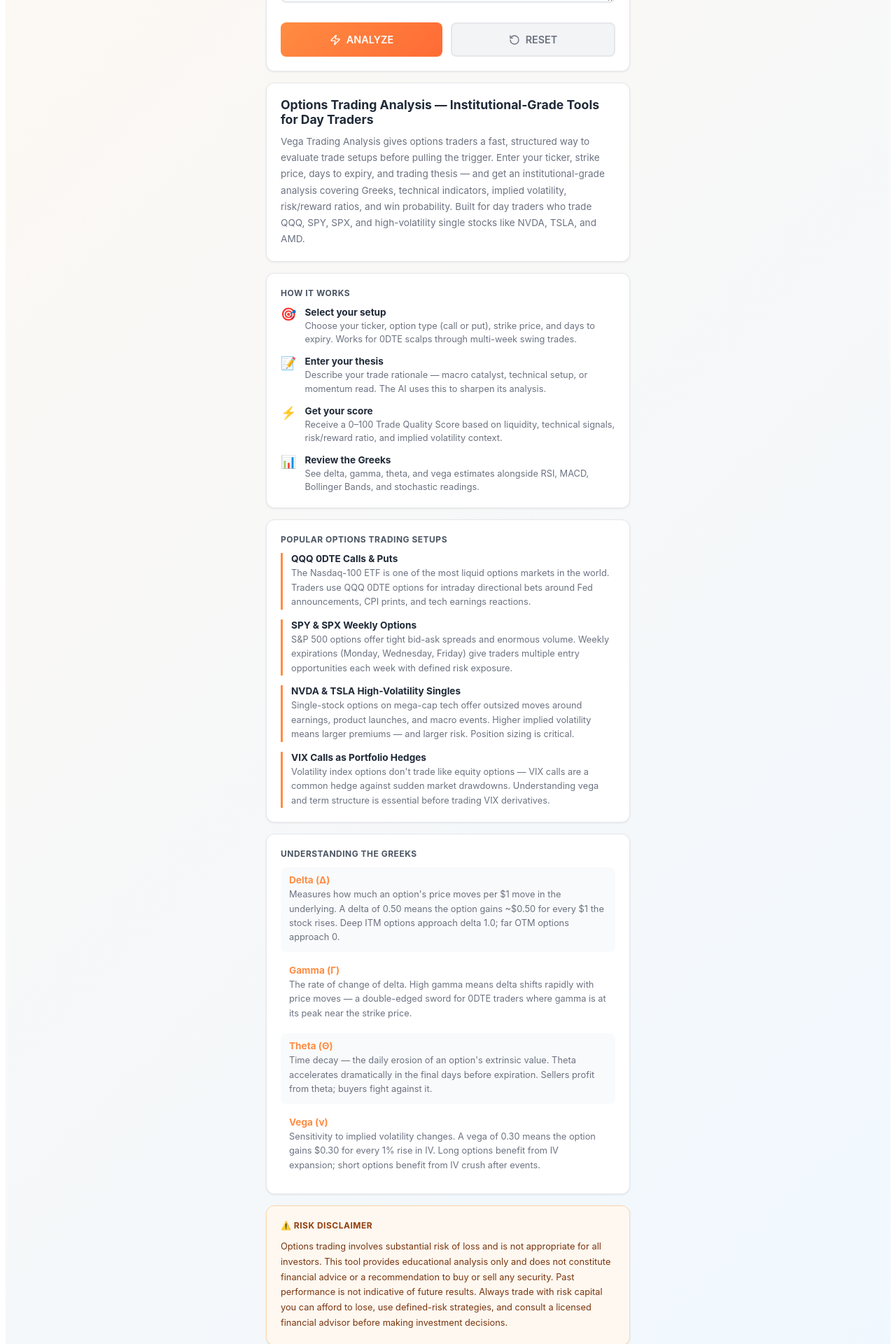
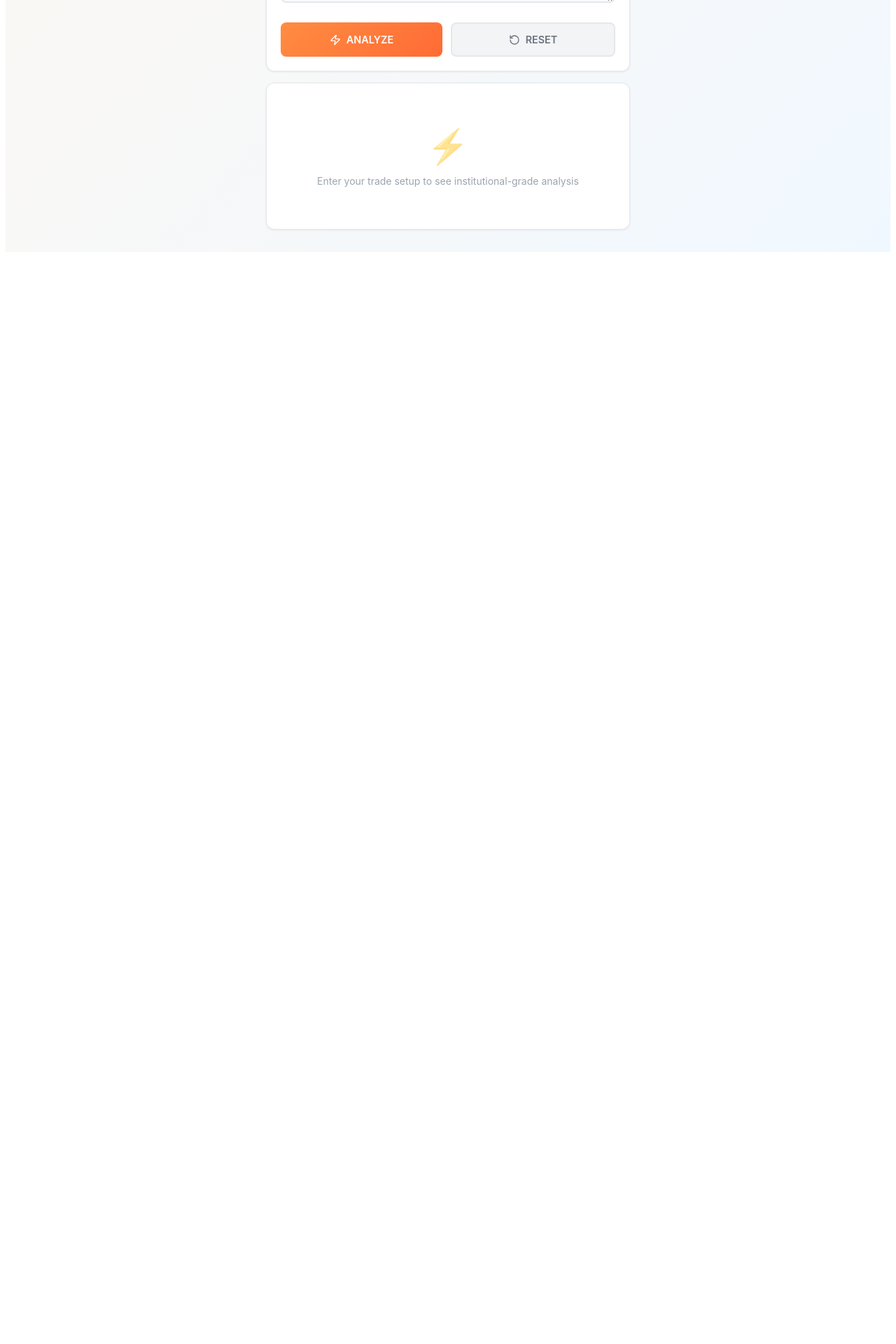
Before and after one commit to brianbk1/vegatrading, a React (Vite) app: page / in a window 1280 px wide. Shown: the part 780-2700 px from the top of the page at 70% size. After the commit the page ends 1148 px from the top, so only its background shows below. Built offline with nearby package versions, Linux system fonts and the light colour scheme.

Commit message:
Add web search for real market data - RSI, IV, price

```diff
--- a/src/App.jsx
+++ b/src/App.jsx
@@ -44,17 +44,17 @@ export default function DayTradingApp() {
     return { dataPoints, labels };
   };
 
-  const generateInstitutionalAnalysis = () => {
+  const generateInstitutionalAnalysis = (realData = {}) => {
     const strike = parseFloat(strikePrice) || 400;
 
-    // Generate scores based on strike price and DTE (simulating technical analysis)
-    const rsiScore = Math.floor(Math.random() * 100);
+    // Use real data if available, otherwise use realistic estimates
+    const rsiScore = realData.rsi ? parseInt(realData.rsi) : Math.floor(Math.random() * 100);
     const rsiInterpretation = rsiScore > 70 ? 'Overbought' : rsiScore < 30 ? 'Oversold' : 'Neutral';
 
     const stochasticK = Math.floor(Math.random() * 100);
     const stochasticD = Math.floor(Math.random() * 100);
 
-    const ivPercentile = Math.floor(Math.random() * 100);
+    const ivPercentile = realData.ivPercentile ? parseInt(realData.ivPercentile) : Math.floor(Math.random() * 100);
     const ivRank = ivPercentile > 70 ? 'Elevated (Sell premium)' : ivPercentile < 30 ? 'Suppressed (Buy premium)' : 'Normal';
 
     // Win rate probability (higher for day trades, decreases with longer DTE)
@@ -224,44 +224,65 @@ export default function DayTradingApp() {
     setAnalysisResult(null);
 
     try {
-      const response = await fetch('https://api.anthropic.com/v1/messages', {
+      // First: Search for real market data
+      const searchResponse = await fetch('https://api.anthropic.com/v1/messages', {
         method: 'POST',
         headers: {
           'Content-Type': 'application/json',
         },
         body: JSON.stringify({
           model: 'claude-sonnet-4-20250514',
-          max_tokens: 600,
+          max_tokens: 1000,
           messages: [
             {
               role: 'user',
-              content: `Evaluate this ${optionType.toUpperCase()} options trade from an institutional perspective. Be direct and professional.
+              content: `Get CURRENT real market data for ${ticker}. Search for:
+1. Current price
+2. RSI (14) - Relative Strength Index
+3. IV Percentile (implied volatility)
+4. Daily change %
+5. 52-week high/low
 
-${ticker} ${optionType.toUpperCase()} @ $${strikePrice} | ${daysToExpiry} DTE
-
-Thesis: ${thesis}
-
-Respond with a 2-sentence professional assessment of edge, risk management, and position sizing considerations.`
+Format as JSON:
+{
+  "currentPrice": X,
+  "rsi": X,
+  "ivPercentile": X,
+  "dayChange": "±X%",
+  "high52w": X,
+  "low52w": X
+}`
             }
           ]
         })
       });
 
-      if (!response.ok) {
-        throw new Error('API connection failed');
+      if (!searchResponse.ok) {
+        throw new Error('Failed to fetch market data');
       }
 
-      const data = await response.json();
-      const claudeInsight = data.content?.[0]?.text || '';
+      const searchData = await searchResponse.json();
+      const marketText = searchData.content?.[0]?.text || '';
 
-      const result = generateInstitutionalAnalysis();
-      result.claudeInsight = claudeInsight.trim();
+      let realData = {};
+      try {
+        // Extract JSON from response
+        const jsonMatch = marketText.match(/\{[\s\S]*\}/);
+        if (jsonMatch) {
+          realData = JSON.parse(jsonMatch[0]);
+        }
+      } catch (e) {
+        console.log('Could not parse real data, using defaults');
+      }
+
+      // Now generate analysis with real data
+      const result = generateInstitutionalAnalysis(realData);
+      result.claudeInsight = marketText.substring(0, 300); // Add raw market context
 
       setAnalysisResult(result);
     } catch (err) {
-      const result = generateInstitutionalAnalysis();
-      result.claudeInsight = 'Analysis complete. Review scores and Greeks carefully.';
-      setAnalysisResult(result);
+      setError(`Analysis failed: ${err.message}`);
+      console.error('Error:', err);
     } finally {
       setIsAnalyzing(false);
     }
@@ -1230,80 +1251,13 @@ Respond with a 2-sentence professional assessment of edge, risk management, and
         )}
 
         {!analysisResult && !isAnalyzing && (
-          <div>
-            {/* Intro */}
-            <div className="card">
-              <h1 style={{ fontSize: '1.1rem', fontWeight: 700, color: '#1f2937', margin: '0 0 10px' }}>Options Trading Analysis — Institutional-Grade Tools for Day Traders</h1>
-              <p style={{ fontSize: '0.85rem', color: '#6b7280', lineHeight: 1.7, margin: 0 }}>
-                Vega Trading Analysis gives options traders a fast, structured way to evaluate trade setups before pulling the trigger.
-                Enter your ticker, strike price, days to expiry, and trading thesis — and get an institutional-grade analysis covering
-                Greeks, technical indicators, implied volatility, risk/reward ratios, and win probability. Built for day traders
-                who trade QQQ, SPY, SPX, and high-volatility single stocks like NVDA, TSLA, and AMD.
+          <div className="card">
+            <div className="empty-state">
+              <div style={{ fontSize: '3rem', marginBottom: '0.75rem', opacity: 0.5 }}>⚡</div>
+              <p style={{ margin: '0.5rem 0 0 0', color: '#9ca3af', fontSize: '0.875rem' }}>
+                Enter your trade setup to see institutional-grade analysis
               </p>
             </div>
-
-            {/* How It Works */}
-            <div className="card">
-              <span className="form-section-title">How It Works</span>
-              {[
-                { icon: '🎯', title: 'Select your setup', desc: 'Choose your ticker, option type (call or put), strike price, and days to expiry. Works for 0DTE scalps through multi-week swing trades.' },
-                { icon: '📝', title: 'Enter your thesis', desc: 'Describe your trade rationale — macro catalyst, technical setup, or momentum read. The AI uses this to sharpen its analysis.' },
-                { icon: '⚡', title: 'Get your score', desc: 'Receive a 0–100 Trade Quality Score based on liquidity, technical signals, risk/reward ratio, and implied volatility context.' },
-                { icon: '📊', title: 'Review the Greeks', desc: 'See delta, gamma, theta, and vega estimates alongside RSI, MACD, Bollinger Bands, and stochastic readings.' },
-              ].map((step, i) => (
-                <div key={i} style={{ display: 'flex', gap: '12px', alignItems: 'flex-start', marginBottom: i < 3 ? '14px' : 0 }}>
-                  <span style={{ fontSize: '18px', flexShrink: 0 }}>{step.icon}</span>
-                  <div>
-                    <p style={{ fontSize: '0.85rem', fontWeight: 700, color: '#1f2937', margin: '0 0 2px' }}>{step.title}</p>
-                    <p style={{ fontSize: '0.8rem', color: '#6b7280', margin: 0, lineHeight: 1.5 }}>{step.desc}</p>
-                  </div>
-                </div>
-              ))}
-            </div>
-
-            {/* Popular instruments */}
-            <div className="card">
-              <span className="form-section-title">Popular Options Trading Setups</span>
-              {[
-                { title: 'QQQ 0DTE Calls & Puts', desc: 'The Nasdaq-100 ETF is one of the most liquid options markets in the world. Traders use QQQ 0DTE options for intraday directional bets around Fed announcements, CPI prints, and tech earnings reactions.' },
-                { title: 'SPY & SPX Weekly Options', desc: 'S&P 500 options offer tight bid-ask spreads and enormous volume. Weekly expirations (Monday, Wednesday, Friday) give traders multiple entry opportunities each week with defined risk exposure.' },
-                { title: 'NVDA & TSLA High-Volatility Singles', desc: 'Single-stock options on mega-cap tech offer outsized moves around earnings, product launches, and macro events. Higher implied volatility means larger premiums — and larger risk. Position sizing is critical.' },
-                { title: 'VIX Calls as Portfolio Hedges', desc: 'Volatility index options don\'t trade like equity options — VIX calls are a common hedge against sudden market drawdowns. Understanding vega and term structure is essential before trading VIX derivatives.' },
-              ].map((item, i) => (
-                <div key={i} style={{ borderLeft: '3px solid #ff8c42', paddingLeft: '12px', marginBottom: i < 3 ? '14px' : 0 }}>
-                  <p style={{ fontSize: '0.85rem', fontWeight: 700, color: '#1f2937', margin: '0 0 3px' }}>{item.title}</p>
-                  <p style={{ fontSize: '0.8rem', color: '#6b7280', margin: 0, lineHeight: 1.6 }}>{item.desc}</p>
-                </div>
-              ))}
-            </div>
-
-            {/* Options education */}
-            <div className="card">
-              <span className="form-section-title">Understanding the Greeks</span>
-              {[
-                { greek: 'Delta (Δ)', desc: 'Measures how much an option\'s price moves per $1 move in the underlying. A delta of 0.50 means the option gains ~$0.50 for every $1 the stock rises. Deep ITM options approach delta 1.0; far OTM options approach 0.' },
-                { greek: 'Gamma (Γ)', desc: 'The rate of change of delta. High gamma means delta shifts rapidly with price moves — a double-edged sword for 0DTE traders where gamma is at its peak near the strike price.' },
-                { greek: 'Theta (Θ)', desc: 'Time decay — the daily erosion of an option\'s extrinsic value. Theta accelerates dramatically in the final days before expiration. Sellers profit from theta; buyers fight against it.' },
-                { greek: 'Vega (ν)', desc: 'Sensitivity to implied volatility changes. A vega of 0.30 means the option gains $0.30 for every 1% rise in IV. Long options benefit from IV expansion; short options benefit from IV crush after events.' },
-              ].map((item, i) => (
-                <div key={i} style={{ background: i % 2 === 0 ? '#f9fafb' : 'white', borderRadius: '8px', padding: '10px 12px', marginBottom: i < 3 ? '8px' : 0 }}>
-                  <p style={{ fontSize: '0.85rem', fontWeight: 700, color: '#ff8c42', margin: '0 0 3px' }}>{item.greek}</p>
-                  <p style={{ fontSize: '0.8rem', color: '#6b7280', margin: 0, lineHeight: 1.6 }}>{item.desc}</p>
-                </div>
-              ))}
-            </div>
-
-            {/* Disclaimer */}
-            <div className="card" style={{ background: '#fff8f0', border: '1px solid #fed7aa' }}>
-              <span className="form-section-title" style={{ color: '#92400e' }}>⚠️ Risk Disclaimer</span>
-              <p style={{ fontSize: '0.8rem', color: '#78350f', lineHeight: 1.7, margin: 0 }}>
-                Options trading involves substantial risk of loss and is not appropriate for all investors. This tool provides
-                educational analysis only and does not constitute financial advice or a recommendation to buy or sell any security.
-                Past performance is not indicative of future results. Always trade with risk capital you can afford to lose,
-                use defined-risk strategies, and consult a licensed financial advisor before making investment decisions.
-              </p>
-            </div>
-
           </div>
         )}
       </div>
```
